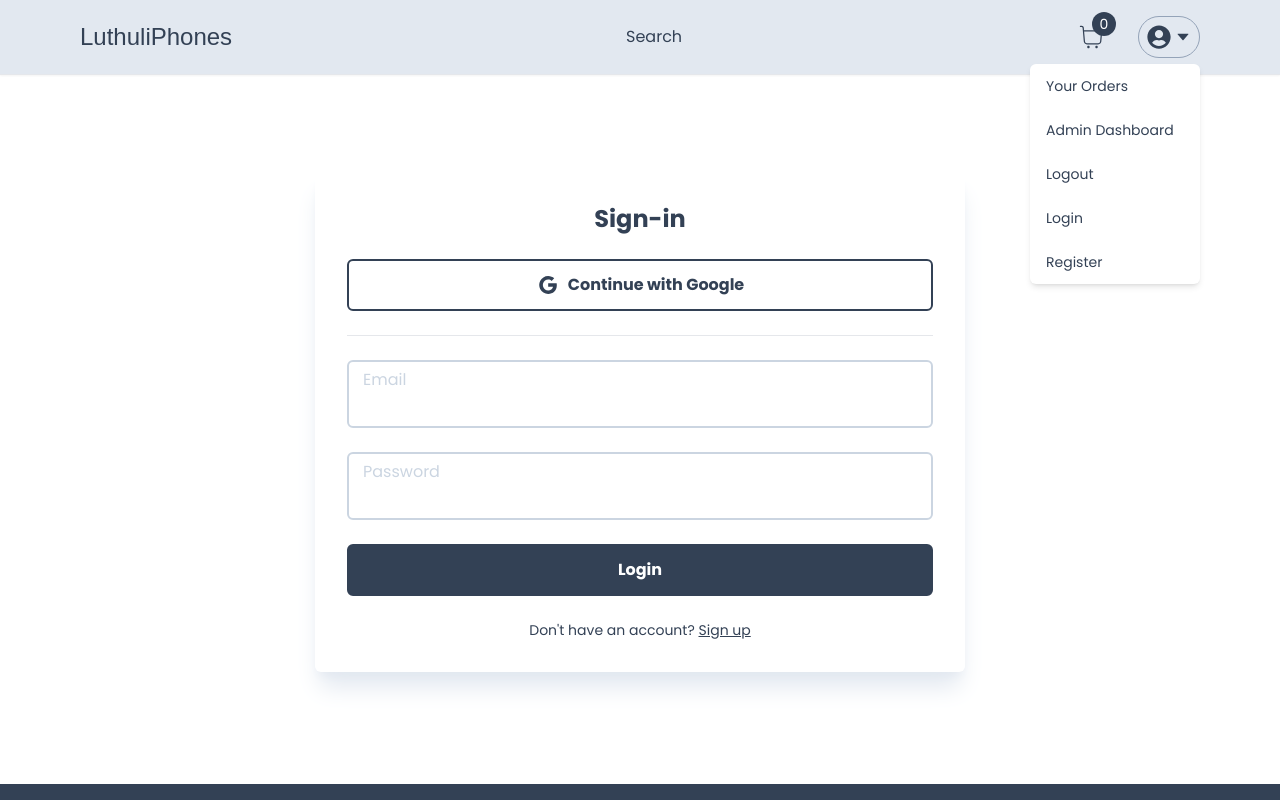
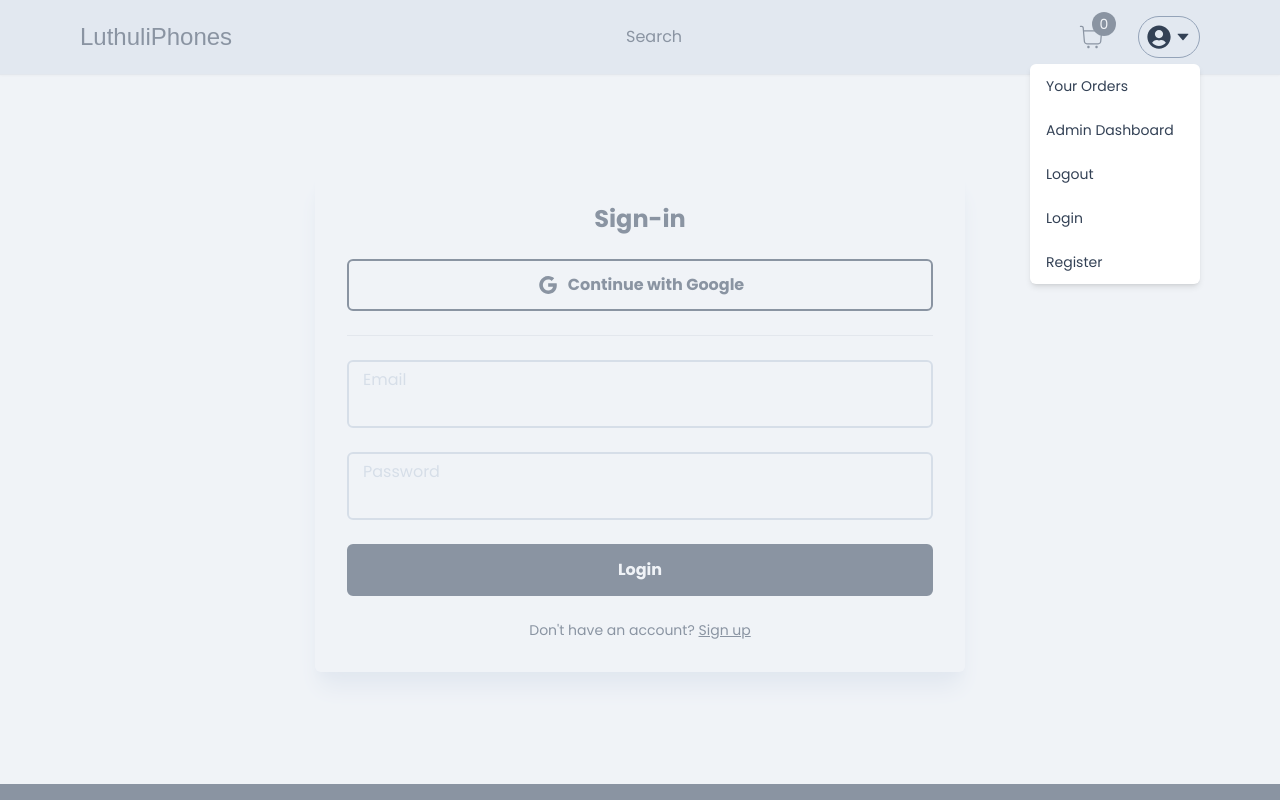
Before and after one commit to JosephMugo8711/Luthuli, a Next.js app: page /login in a window 1280 px wide. Both pictures are taken after a click on the element 1169 px from the left and 37 px from the top of the page. Shown: the top 800 px of the page. Built offline with nearby package versions, Linux system fonts and the light colour scheme; a web font is replaced by a local one.

Commit message:
Feat: login

```diff
--- /dev/null
+++ b/app/components/nav/BackDrop.tsx
@@ -0,0 +1,23 @@
+interface BackDropProps {
+    onClick: () => void;
+}
+
+const BackDrop: React.FC<BackDropProps> = ({
+    onClick
+}) => {
+    return (
+        <div onClick={onClick}
+        className="z-20
+        bg-slate-200
+        opacity-50
+        w-screen
+        h-screen
+        fixed
+        top-0
+        left-0
+        ">
+        </div>
+     );
+}
+
+export default BackDrop;
--- a/app/components/nav/UserMenu.tsx
+++ b/app/components/nav/UserMenu.tsx
@@ -6,6 +6,7 @@ import { AiFillCaretDown } from "react-icons/ai";
 import Link from "next/link";
 import MenuItem from "./MenuItem";
 import { signOut } from "next-auth/react";
+import BackDrop from "./BackDrop";
 
 const UserMenu = () => {
     const [isOpen, setIsOpen] = useState(false);
@@ -82,7 +83,7 @@ const UserMenu = () => {
 
         }
       </div>
-
+      {isOpen ? <BackDrop  onClick={toggleOpen}/>   : null}
     </>
     );
 }
--- a/app/login/Login.tsx
+++ b/app/login/Login.tsx
@@ -7,6 +7,9 @@ import {FieldValues, SubmitHandler, useForm} from 'react-hook-form';
 import Button from "../components/Button";
 import Link from "next/link";
 import { AiOutlineGoogle } from "react-icons/ai";
+import { signIn } from "next-auth/react";
+import { useRouter } from "next/navigation";
+import toast from "react-hot-toast";
 
 const LoginForm = () => {
     // loading state
@@ -19,11 +22,28 @@ const LoginForm = () => {
         }
     })
 
+    const router = useRouter();
+
     const onSubmit:SubmitHandler<FieldValues> = (data) =>
     {
-        setIsLoading(true)
-        console.log(data)
-    }
+        setIsLoading(true);
+        signIn("credentials", {
+            ...data,
+            redirect: false,
+        }).then((callback) => {
+            setIsLoading(false);
+
+            if(callback?.ok) {
+                router.push("/cart");
+                router.refresh();
+                toast.success("Logged In")
+            }
+
+            if (callback?.error) {
+                toast.error(callback.error)
+            }
+        });
+    };
 
 
     return (
--- a/pages/api/auth/[...nextauth].ts
+++ b/pages/api/auth/[...nextauth].ts
@@ -1,4 +1,4 @@
-import NextAuth from "next-auth"
+import NextAuth, {AuthOptions} from "next-auth"
 import GoogleProvider from "next-auth/providers/google"
 import CredentialsProvider from "next-auth/providers/credentials";
 import { PrismaAdapter } from "@next-auth/prisma-adapter"
@@ -7,7 +7,8 @@ import  prisma from "@/libs/prismadb"
 import bcrypt from "bcrypt"
 
 
-export default NextAuth({
+export const authOptions: AuthOptions = {
+
     adapter: PrismaAdapter(prisma),
     providers: [
       GoogleProvider({
@@ -63,4 +64,6 @@ export default NextAuth({
       strategy: "jwt",
     },
     secret: process.env.NEXTAUTH_SECRET,
-})
+  }
+
+export default NextAuth(authOptions)
```
Lines whose indentation alone changed are shown as unchanged.
